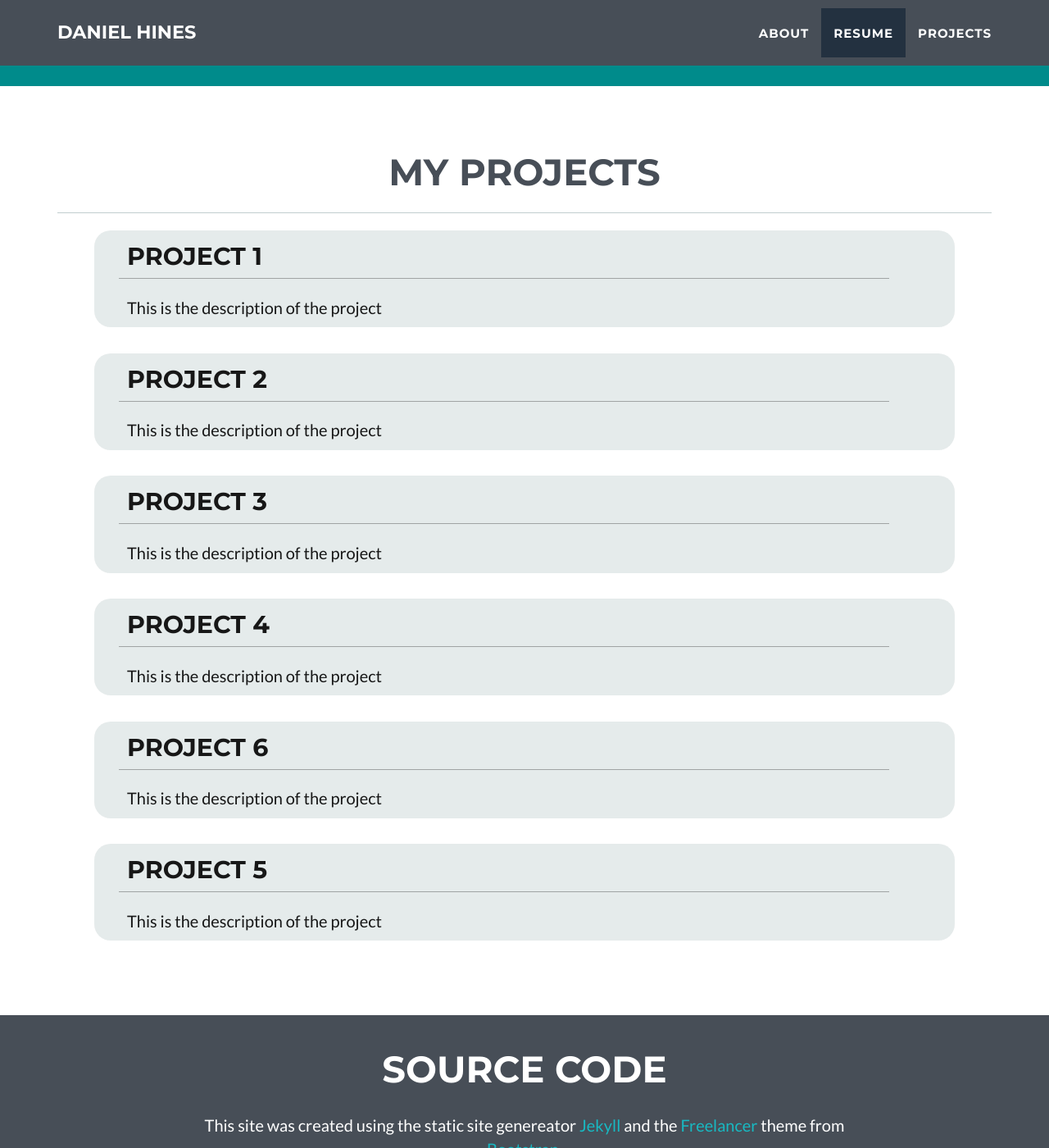
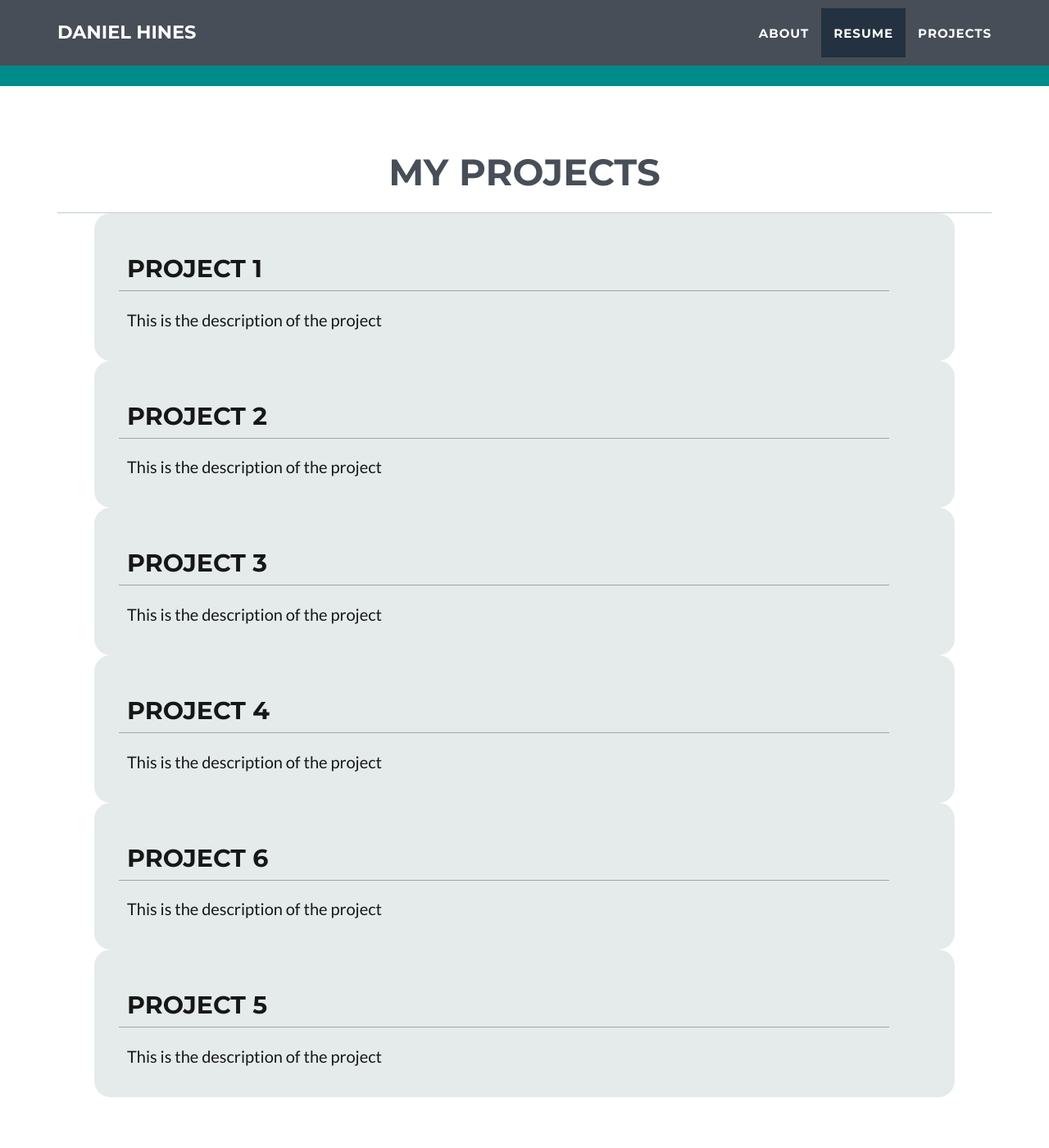
Before and after one commit to danielchines/danielchines.github.io, a Jekyll site: the page built from index.html, in a window 1280 px wide and 1400 px high, scrolled down 1442 px. Shown: the whole window at 82% size. Built offline with Jekyll 4.4.1, drawn with Linux system fonts in a browser that asks for light colours.

Commit message:
Update main.css

```diff
--- a/_includes/css/main.css
+++ b/_includes/css/main.css
@@ -203,8 +203,7 @@ p.project:hover {
 }
 
 #projects .portfolio-item .portfolio-link {
-    padding-left: 30px;
-    padding-right: 60px;
+    padding: 15px 60px 15px 30px;
     display: block;
     position: relative;
     margin: 0 60px 0 60px;
```
